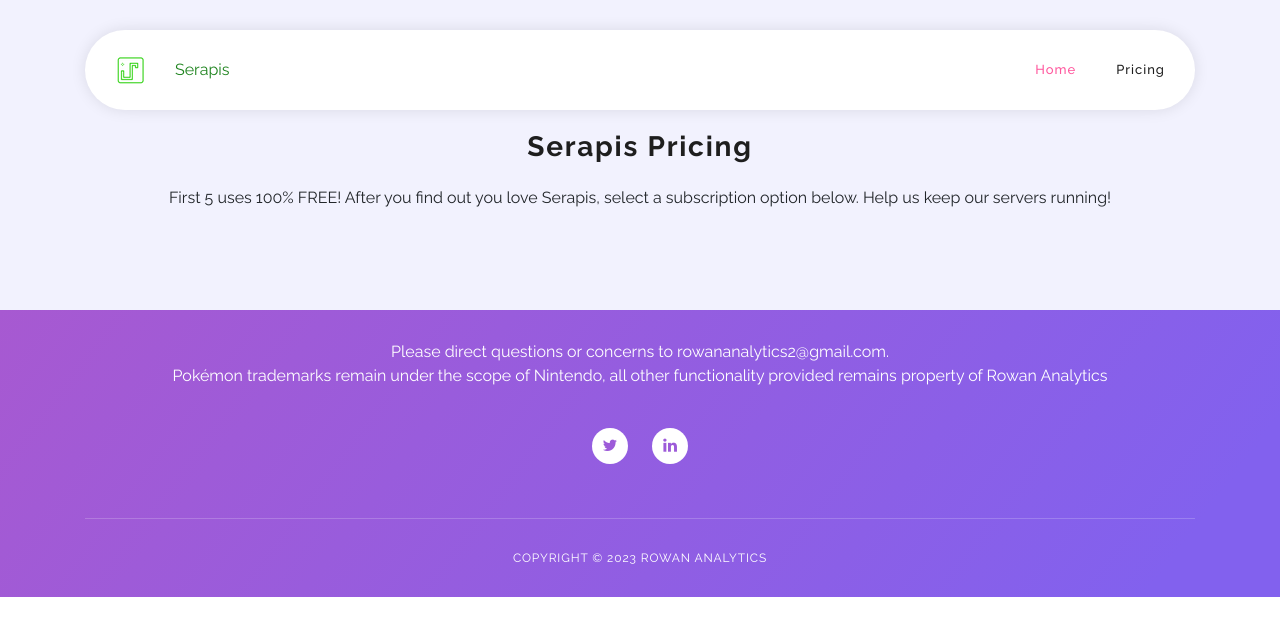
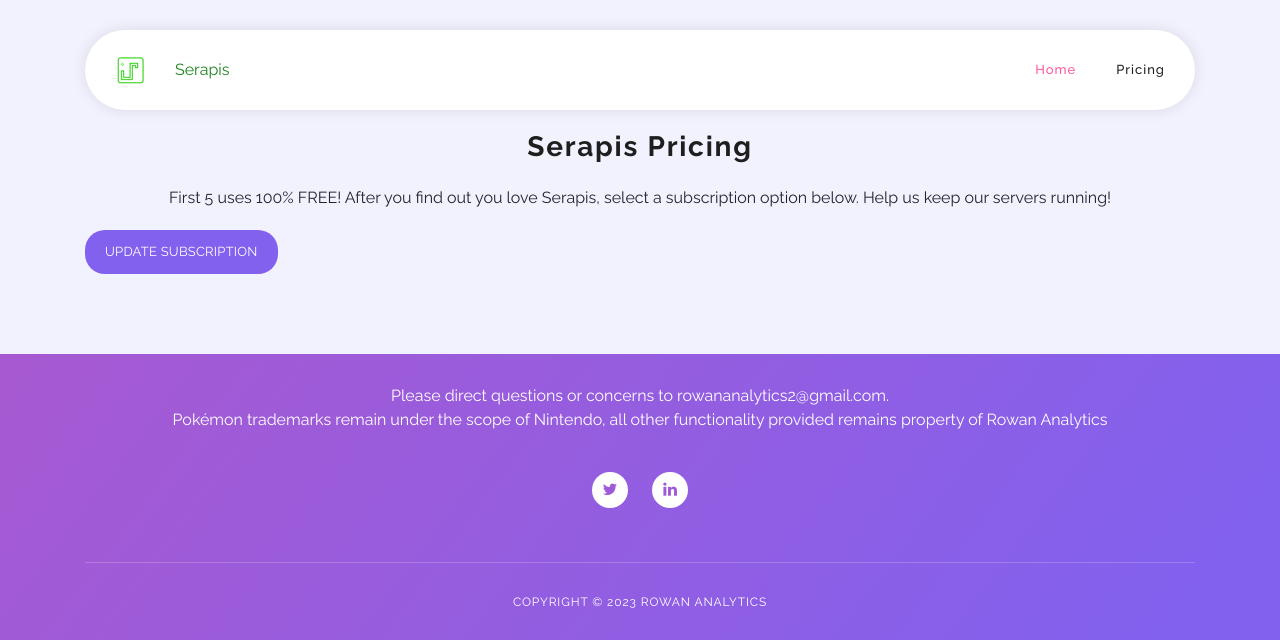
Before and after one commit to ktdykstra/PokemonProject, a Flask app: page /pricing in a window 1280 px wide. Shown: the top 640 px of the page. Run offline with Flask 3, Linux system fonts and the light colour scheme; the visitor is signed in with stand-in values (Sample User, id 1); data that the repository does not hold is empty; some libraries are stand-ins or nearby versions.

Commit message:
incorporating stripe functionality and stripe webhooks

```diff
--- a/app.py
+++ b/app.py
@@ -40,6 +40,8 @@ from requests.sessions import Session
 from flask_session import Session
 import sqlite3
 from flask import g, flash
+import stripe
+from stripe import SignatureVerificationError
 
 #for testing:
 #sample_username="Broskander"
@@ -72,12 +74,18 @@ redis_connection = redis.StrictRedis(host=redis_host, port=redis_port, password=
 # Set the Redis connection object as SESSION_REDIS
 app.config['SESSION_REDIS'] = redis_connection
 
-#need secret key to save browser across sessions
-#comment out for heroku deployment
-app.secret_key = '3cef30899fc8ae609a4f6b7dce06617cb7440fbb8297597fd262055b4bb7dcd6'
+#DB URL
+app.config['DATABASE_URL'] = os.environ.get('DATABASE_URL')
 
-#comment in for heroku deployment
-#app.secret_key = os.environ.get('FLASK_SECRET_KEY')
+
+app.secret_key = os.environ.get('FLASK_SECRET_KEY')
+
+stripe.api_key = 'sk_test_51NchgQDypgtvgAYhWbgnSjTEd9fyiHx0gXeXRbwOLZwAWnm9Nqy1nV14lvaK2e3O46YSL1zeaQoh9lrSCmO9yP7J002sx3FOfN'
+# This is your Stripe CLI webhook secret for testing your endpoint locally.
+endpoint_secret = 'whsec_8759ba8d433ed4026939d462faa19451fa6e83ac6a016c14f271a80259120607'
+
+PREMIUM_PRICE_ID = 'price_1NchwKDypgtvgAYhILRJc3RP'
+STANDARD_PRICE_ID = 'price_1NchuvDypgtvgAYhETrGiaoo'
 
 Session(app)
 
@@ -132,11 +140,9 @@ redis_client = redis.Redis.from_url(
 ####################################################
 # CONFIGURE DATABASE
 ####################################################
-app.config['DATABASE'] = 'your_database.db'
-
 def get_db():
     if 'db' not in g:
-        g.db = sqlite3.connect(app.config['DATABASE'])
+        g.db = sqlite3.connect(app.config['DATABASE_URL'])
         g.db.row_factory = sqlite3.Row
     return g.db
 
@@ -168,6 +174,137 @@ def increment_click_count(user_email):
     db = get_db()
     db.execute('UPDATE users SET use_counter = use_counter + 1 WHERE user_email = ?', (user_email,))
     db.commit()
+
+
+def update_stripe_customer_id(user_email, stripe_customer_id):
+    db = get_db()
+    db.execute('UPDATE users SET stripe_customer_id = ? WHERE user_email = ?', (stripe_customer_id, user_email))
+    db.commit()
+
+# Function to create a Stripe customer and store the customer ID in the database
+def create_stripe_customer_and_store_id(user_email, subscription_price_id):
+    # Create a customer in Stripe
+    customer = stripe.Customer.create(
+        email=user_email,
+        source='tok_visa',  # A test card token, replace with actual payment method details
+    )
+
+    # Update the existing user's Stripe customer ID in the database
+    update_stripe_customer_id(user_email, customer.id)
+
+    return customer
+
+
+####################################################
+# SUBSCRIPTION UPDATE FUNCTIONS
+####################################################
+# Function to get user's subscription status from the database
+def get_subscription_status(user_email):
+    db = get_db()  # Replace with your database retrieval logic
+    user = db.execute('SELECT * FROM users WHERE email = ?', (user_email,)).fetchone()
+    if user:
+        return user['subscription_status']
+    return 'free'  # Default to 'free' if user is not found
+
+
+def update_subscription_status(user_email, new_status):
+    db = get_db()
+    db.execute('UPDATE users SET subscription_status = ? WHERE user_email = ?', (new_status, user_email))
+    db.commit()
+
+def update_stripe_subscription(user_email, new_subscription_type):
+    try:
+        # Retrieve the Stripe customer ID from your database
+        user = get_user_by_email(user_email)
+        if not user or not user['stripe_customer_id']:
+            return False
+
+        # Set the Stripe API key
+        stripe.api_key = 'sk_test_51NchgQDypgtvgAYhWbgnSjTEd9fyiHx0gXeXRbwOLZwAWnm9Nqy1nV14lvaK2e3O46YSL1zeaQoh9lrSCmO9yP7J002sx3FOfN'
+
+
+        # Get the customer from Stripe
+        customer = stripe.Customer.retrieve(user['stripe_customer_id'])
+
+        # Find the IDs of the old and new subscription plans
+        old_subscription_id = customer.subscriptions.data[0].id
+        if new_subscription_type == 'premium':
+            new_subscription_price_id = PREMIUM_PRICE_ID
+        elif new_subscription_type == 'standard':
+            new_subscription_price_id = STANDARD_PRICE_ID
+
+        # Update the subscription plan
+        customer.subscriptions.modify(
+            old_subscription_id,
+            items=[{
+                'id': customer.subscriptions.data[0].items.data[0].id,
+                'price': new_subscription_price_id,
+            }],
+        )
+
+        return True
+    except stripe.error.StripeError:
+        return False
+
+
+####################################################
+# STRIPE WEBHOOK LISTENERS
+####################################################
+@app.route('/webhook', methods=['POST'])
+def webhook():
+    event = None
+    payload = request.data
+    sig_header = request.headers['STRIPE_SIGNATURE']
+
+    try:
+        event = stripe.Webhook.construct_event(
+            payload, sig_header, endpoint_secret
+        )
+    except ValueError as e:
+        # Invalid payload
+        raise e
+    except stripe.error.SignatureVerificationError as e:
+        # Invalid signature
+        raise e
+
+    # Update subscription if stripe payment succeeds
+    if event['type'] == 'invoice.payment_succeeded':
+        # Extract relevant information from the event
+        subscription_id = event['data']['object']['subscription']
+        customer_id = event['data']['object']['customer']
+        subscription = stripe.Subscription.retrieve(subscription_id)
+
+        # Determine the new subscription status based on the subscription type
+        if subscription.items.data[0].price.id == PREMIUM_PRICE_ID:
+            new_subscription_status = 'premium'
+        elif subscription.items.data[0].price.id == STANDARD_PRICE_ID:
+            new_subscription_status = 'standard'
+
+        # Update the user's subscription status in the database
+        update_subscription_status(customer_id, new_subscription_status)
+
+    # If a user cancels
+    elif event['type'] == 'subscription_schedule.canceled':
+        subscription_schedule_id = event['data']['object']['id']
+        customer_id = event['data']['object']['customer']
+
+        # Update the user's subscription status in the database to reflect cancellation
+        update_subscription_status(customer_id, 'canceled')
+
+    #user deletes subscription
+    elif event['type'] == 'customer.subscription.deleted':
+        subscription_id = event['data']['object']['id']
+        customer_id = event['data']['object']['customer']
+
+        # Update the user's subscription status in the database to reflect subscription deletion
+        update_subscription_status(customer_id, 'deleted')
+
+    # ... handle other event types
+    else:
+      print('Unhandled event type {}'.format(event['type']))
+
+    return jsonify(success=True)
+
 
 
 ####################################################
@@ -458,7 +595,7 @@ def get_data():
             # METERED PAYWALL LOGIC
             if 'user_email' in session:
                 user = get_user_by_email(session['user_email'])
-                if user['subscription_status'] == 'premium' or user['use_counter'] < 5:
+                if user['subscription_status'] == 'premium' or user['subscription_status'] == 'standard' or user['use_counter'] < 5:
                     username = request.form.get('username')
                     gametype = request.form.get('gametype')
 
@@ -671,7 +808,7 @@ def get_data_private():
             # METERED PAYWALL LOGIC
             if 'user_email' in session:
                 user = get_user_by_email(session['user_email'])
-                if user['subscription_status'] == 'premium' or user['use_counter'] < 5:
+                if user['subscription_status'] == 'premium' or user['subscription_status'] == 'standard' or user['use_counter'] < 5:
 
                     username_private = request.form.get('usernamePrivate')
                     password = request.form.get('showdown_pw')
@@ -988,13 +1125,40 @@ def villain_comp_link(comp_id):
     return render_template("villain_comp_data.html", num_games=num_games, loss_rate=loss_rate, num_losses=num_losses, result = output_html)
 
 ############################################################
-# LINK TO TEST HTML
+# SUBSCRIPTION FUNCTIONALITY
 ############################################################
+@app.route('/update_subscription', methods=['POST'])
+def update_subscription():
+    if 'user_email' in session:
+        user = get_user_by_email(session['user_email'])
+
+        if request.method == 'POST':
+            new_subscription_price_id = request.form.get('subscription_price_id')
+
+            # Update the subscription status on Stripe and in your database
+            if update_stripe_subscription(user['stripe_customer_id'], new_subscription_price_id):
+                update_subscription_status(user['user_email'], new_subscription_price_id)
+                flash('Subscription updated successfully!')
+                return redirect(url_for('main'))  # Redirect to the home page or another relevant page
+            else:
+                flash('Failed to update subscription. Please try again or contact support.')
+                return redirect(url_for('update_subscription'))
+    flash('Please log in to update your subscription.')
+    return redirect(url_for('login'))
+
+
 @app.route('/pricing',methods=["GET","POST"])
 def subscriptions():
-    if 'user_id' in session:
+    if 'user_email' in session:
         user = get_user_by_email(session['user_email'])
-        return render_template('stripe.html', user=user)
+
+        # List of subscription plans and their price IDs
+        subscription_plans = [
+            {'name': 'premium', 'price_id': 'price_1NchwKDypgtvgAYhILRJc3RP'},
+            {'name': 'standard', 'price_id': 'price_1NchwKDypgtvgAYhILRJc3RP'}
+        ]
+
+        return render_template('stripe.html', user=user, subscription_plans=subscription_plans)
     flash('Please log in to subscribe.')
     return redirect(url_for('login'))
 
--- a/templates/stripe.html
+++ b/templates/stripe.html
@@ -92,10 +92,44 @@ https://templatemo.com/tm-535-softy-pinko
 
             <div class="row">
                 <div class="col-lg-12">
+                    <form method="post" action="{{ url_for('update_subscription') }}">
+                        <stripe-pricing-table pricing-table-id="prctbl_1NciHZDypgtvgAYhjZArg4yj"
+                        publishable-key="pk_test_51NchgQDypgtvgAYh43m3w8KWYAah51w7OvDgwvVmizsb4utvaPFgjUTSoYMlAg3zLc7VBlzgeJqXRIGFdpXsNppD00t6RgJjXM">
+                        </stripe-pricing-table>
+
+                        <script>
+                            document.addEventListener('DOMContentLoaded', function() {
+                                const form = document.getElementById('subscription-form');
+                                const priceIdInput = document.getElementById('subscription_price_id');
+                                const pricingTable = document.querySelector('stripe-pricing-table');
+
+                                pricingTable.addEventListener('pricing-table-selected', function(event) {
+                                    const selectedPriceId = event.detail.priceId;
+                                    priceIdInput.value = selectedPriceId;
+                                });
+
+                                form.addEventListener('submit', function(event) {
+                                    if (!priceIdInput.value) {
+                                        event.preventDefault();
+                                        alert('Please select a subscription plan.');
+                                    }
+                                });
+                            });
+                        </script>
+
+                        <input type="hidden" id="subscription_price_id" name="subscription_price_id" value="">
+
+                        <button class="main-button" type="submit">Update Subscription</button>
+                    </form>
+
+                    <script>
+                        // Handle click event on the pricing table buttons
+                        document.addEventListener("pricingtable:clicked", function(event) {
+                            const selectedPriceId = event.detail.selectedPricingItemId;
+                            document.getElementById("subscription_price_id").value = selectedPriceId;
+                        });
+                    </script>
                     <script async src="https://js.stripe.com/v3/pricing-table.js"></script>
-                    <stripe-pricing-table pricing-table-id="prctbl_1NciHZDypgtvgAYhjZArg4yj"
-                    publishable-key="pk_test_51NchgQDypgtvgAYh43m3w8KWYAah51w7OvDgwvVmizsb4utvaPFgjUTSoYMlAg3zLc7VBlzgeJqXRIGFdpXsNppD00t6RgJjXM">
-                    </stripe-pricing-table>
                 </div>
             </div>
         </div>
```
